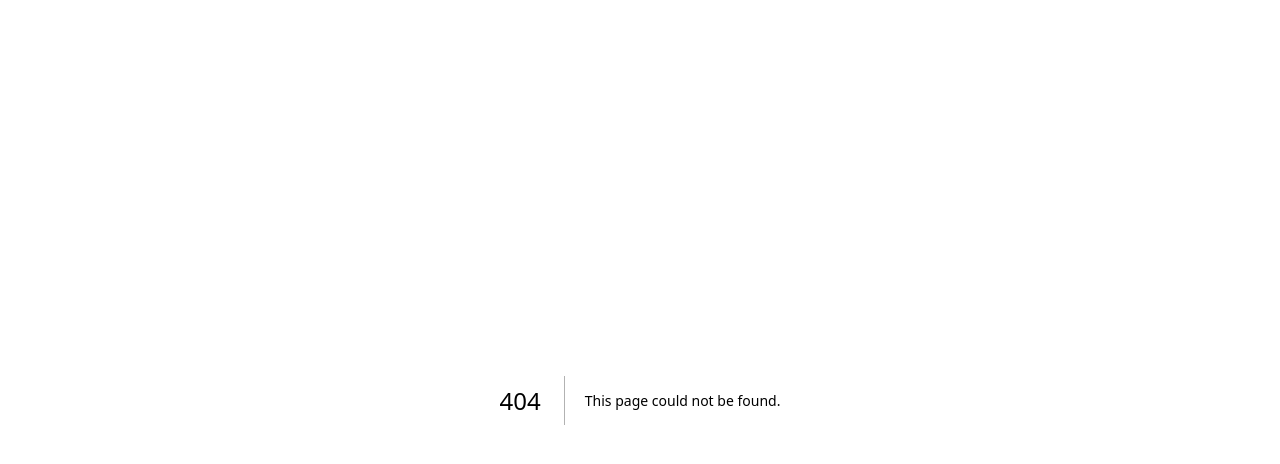
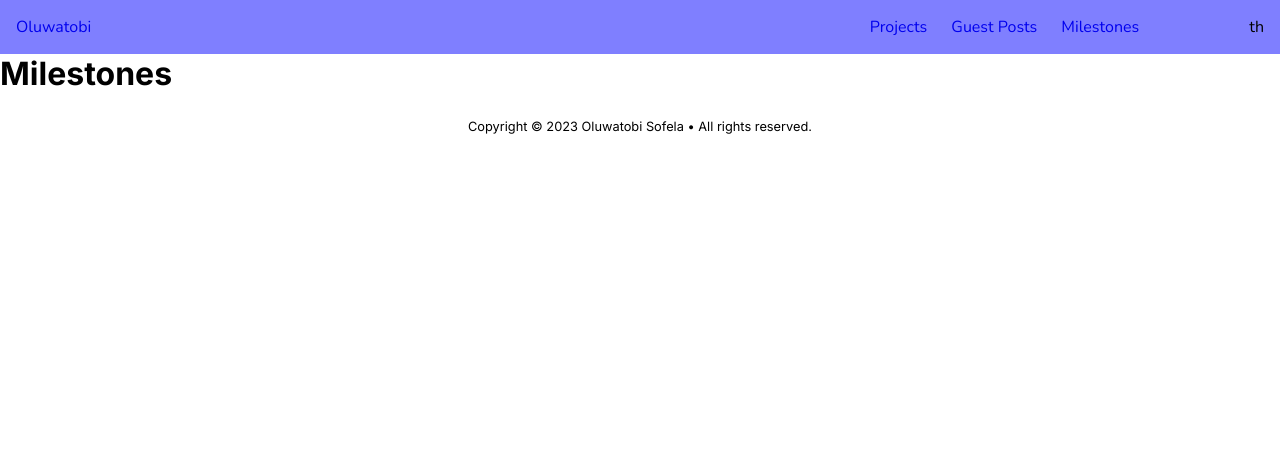
Before and after one commit to oluwatobiss/personal-portfolio, a Next.js app: page /milestones in a window 1280 px wide. Before the commit this address had no page. Shown: the top 464 px of the page. Built offline with nearby package versions, Linux system fonts and the light colour scheme.

Commit message:
Create 'milestones' page

```diff
--- a/src/components/Layout.jsx
+++ b/src/components/Layout.jsx
@@ -22,7 +22,7 @@ export default function Layout({ children }) {
         <span className={styles.navRoutes}>
           <Link href="/projects">Projects</Link>
           <Link href="/guest-posts">Guest Posts</Link>
-          <Link href="/awards">Awards</Link>
+          <Link href="/milestones">Milestones</Link>
         </span>
         <span className={styles.navTheme}>th</span>
       </nav>
--- /dev/null
+++ b/src/components/Milestones.jsx
@@ -0,0 +1,13 @@
+import Layout from "./Layout";
+import Head from "next/head";
+
+export default function Milestones() {
+  return (
+    <Layout>
+      <Head>
+        <title>Milestones - Oluwatobi Sofela</title>
+      </Head>
+      <h1>Milestones</h1>
+    </Layout>
+  );
+}
--- /dev/null
+++ b/src/pages/milestones.js
@@ -0,0 +1,2 @@
+import Milestones from "@/src/components/Milestones";
+export default Milestones;
```
